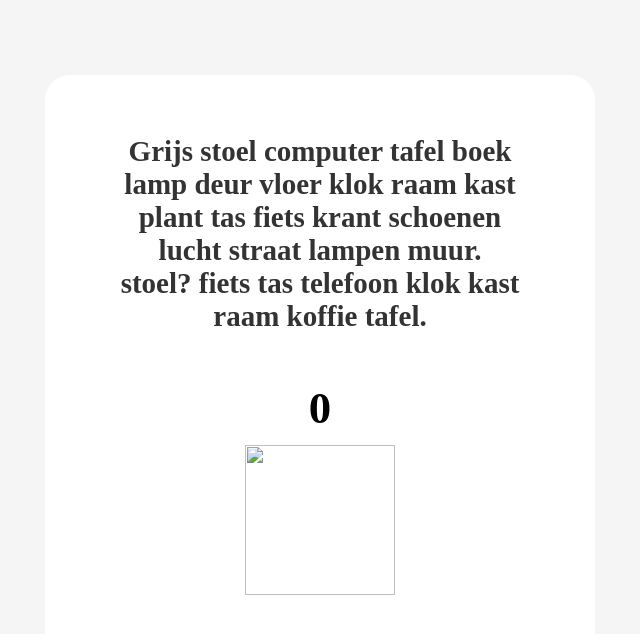
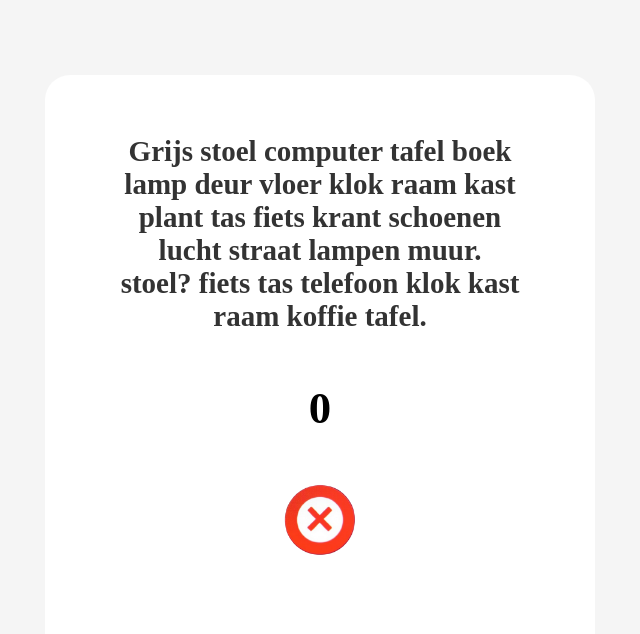
Before and after one commit to Dinandknol/TS, a plain HTML site: page index.html in a window 1280 px wide. Shown: the whole page, without its empty margins (320-960 px from the left). Drawn offline with Linux system fonts and the light colour scheme.

Commit message:
Update index.html

```diff
--- a/index.html
+++ b/index.html
@@ -14,7 +14,7 @@
                 </div>
                 <div id="Section-2">
                     <h1 id="Number-Of-Wrong-Answers">0</h1>
-                    <img src="Icons/Fault-Icon.png" id="Fault-Icon">
+                    <img src="Fault-Icon.png" id="Fault-Icon">
                 </div>
             </div>
         <div class="Under-Section">
```
